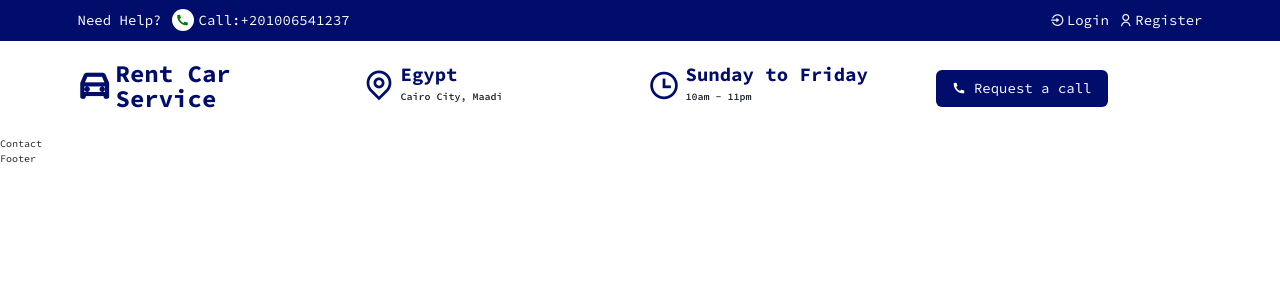
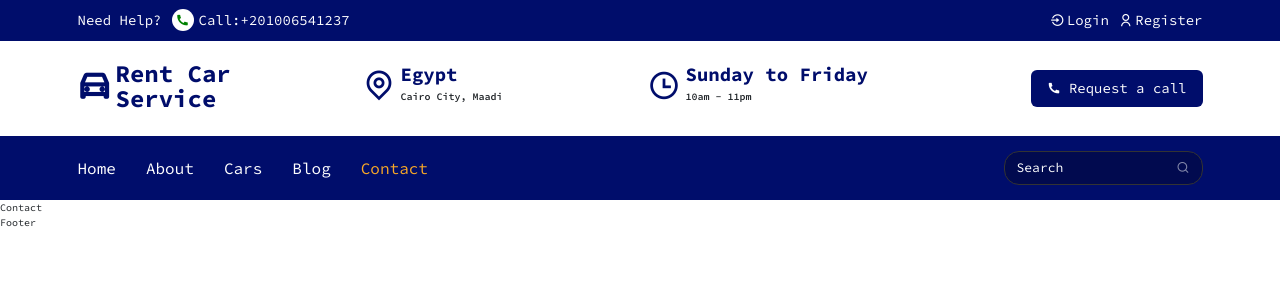
Before and after one commit to Alaa8884/Rent-car-services, a React (Vite) app: page /contact in a window 1280 px wide. Shown: the top 300 px of the page. Built offline with nearby package versions, Linux system fonts and the light colour scheme.

Commit message:
build main navbar

```diff
--- a/src/components/header/Header.jsx
+++ b/src/components/header/Header.jsx
@@ -1,6 +1,29 @@
-import { Link } from "react-router-dom";
+import { Link, NavLink } from "react-router-dom";
 import { Col, Container, Row } from "reactstrap";
 import "../../styles/header.css";
+
+const pageLinks = [
+  {
+    path: "/home",
+    display: "Home",
+  },
+  {
+    path: "/about",
+    display: "About",
+  },
+  {
+    path: "/cars",
+    display: "Cars",
+  },
+  {
+    path: "/blog",
+    display: "Blog",
+  },
+  {
+    path: "/contact",
+    display: "Contact",
+  },
+];
 
 function Header() {
   return (
@@ -69,12 +92,12 @@ function Header() {
               </div>
             </Col>
             <Col
-              lg="2"
+              lg="3"
               md="3"
               sm="0"
               className=" d-flex align-items-center justify-content-end"
             >
-              <button className="header-btn">
+              <button className="header-btn text-end">
                 <Link to="/contact">
                   <i className="ri-phone-fill"></i>
                   <span>Request a call</span>
@@ -84,6 +107,46 @@ function Header() {
           </Row>
         </Container>
       </div>
+      <nav className="main-nav">
+        <Container>
+          <div className="navigations d-flex align-items-center justify-content-between">
+            <span className="mobile-menu">
+              <i className="ri-menu-line"></i>
+              {/* <i className="ri-close-line"></i> */}
+            </span>
+            <div className="navigations-links">
+              <div className="menu d-flex align-items-center gap-5">
+                {pageLinks.map((page) => (
+                  <NavLink
+                    to={page.path}
+                    key={page.Link}
+                    className={(navClass) =>
+                      navClass.isActive
+                        ? "menu-link-active menu-links"
+                        : "menu-links"
+                    }
+                  >
+                    {page.display}
+                  </NavLink>
+                ))}
+              </div>
+            </div>
+            <div className="navigations-right">
+              <div className="search-box">
+                <input
+                  type="text"
+                  name="search"
+                  id="search"
+                  placeholder="Search"
+                />
+                <span>
+                  <i className="ri-search-line"></i>
+                </span>
+              </div>
+            </div>
+          </div>
+        </Container>
+      </nav>
     </header>
   );
 }
--- a/src/styles/header.css
+++ b/src/styles/header.css
@@ -92,3 +92,70 @@
   gap: 0.8rem;
   justify-content: end;
 }
+
+
+.main-nav {
+  padding: 1.5rem 0px;
+  background: var(--main-color);
+}
+
+.mobile-menu{
+  display: none;
+}
+
+.mobile-menu i {
+  color: #fff;
+  font-size: 2.1rem;
+  cursor: pointer;
+}
+
+.menu-links {
+  text-decoration: none;
+  color: #fff;
+  font-size: 1.6rem;
+  transition: color 0.3s;
+  -webkit-transition: color 0.3s;
+  -moz-transition: color 0.3s;
+  -ms-transition: color 0.3s;
+  -o-transition: color 0.3s;
+}
+
+.menu-links:hover {
+  color: var(--primary-color);
+}
+
+.menu-link-active {
+  color: var(--primary-color);
+}
+
+.search-box {
+  display: flex;
+  align-items: center;
+  border: 1px solid #333;
+  padding: 0.6rem 1.2rem;
+  background-color: #020a4de9;
+  border-radius: 1.5rem;
+  -webkit-border-radius: 1.5rem;
+  -moz-border-radius: 1.5rem;
+  -ms-border-radius: 1.5rem;
+  -o-border-radius: 1.5rem;
+}
+
+.search-box input {
+  border: none;
+  outline: none;
+  background: transparent;
+  color: #fff;
+  cursor: pointer;
+  font-size: 1.3rem;
+}
+
+.search-box input::placeholder {
+  color: #fff;
+}
+
+.search-box i {
+  color: rgb(255, 255, 255, 0.5);
+  cursor: pointer;
+   font-size: 1.3rem;
+}
```
